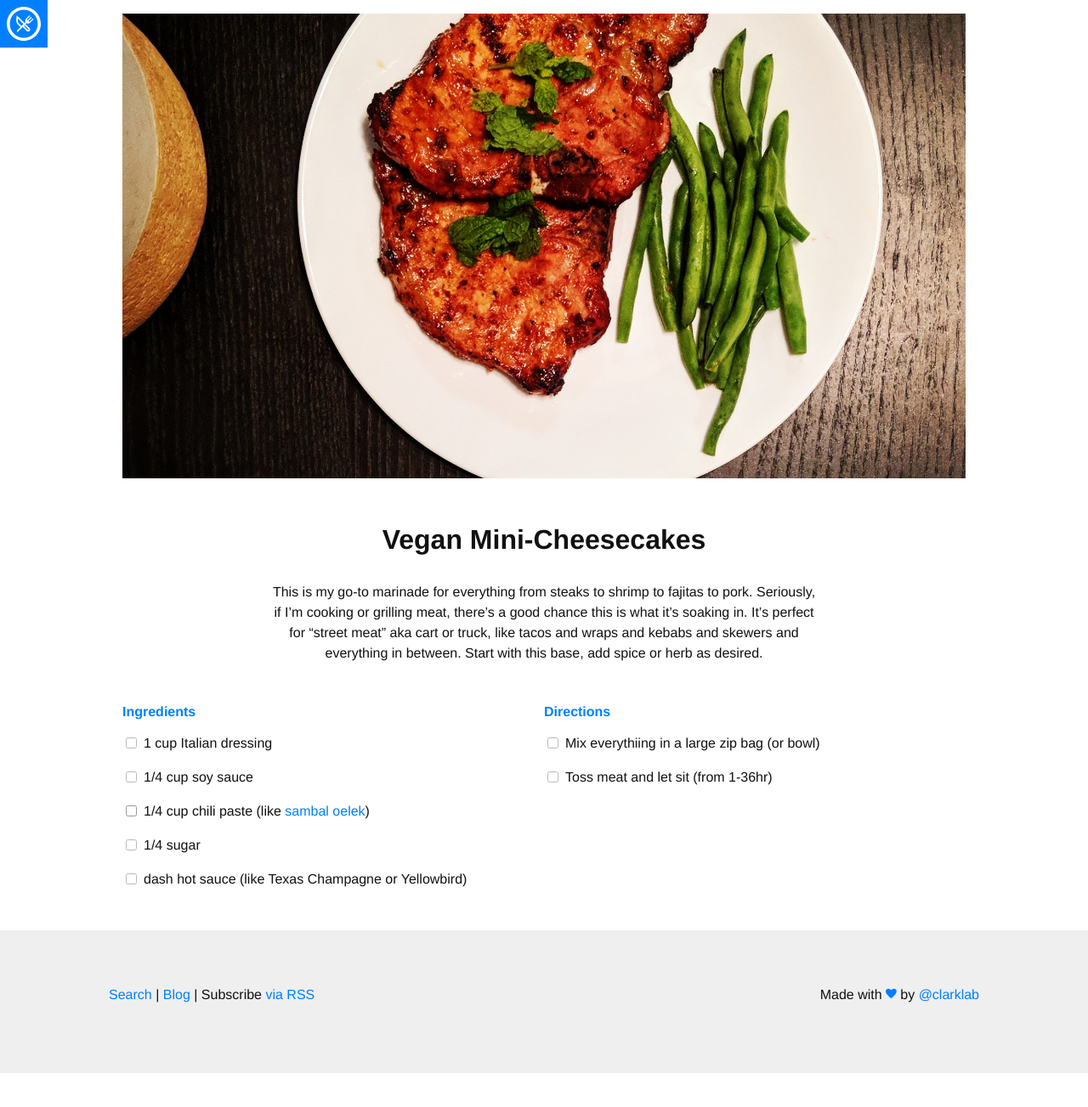
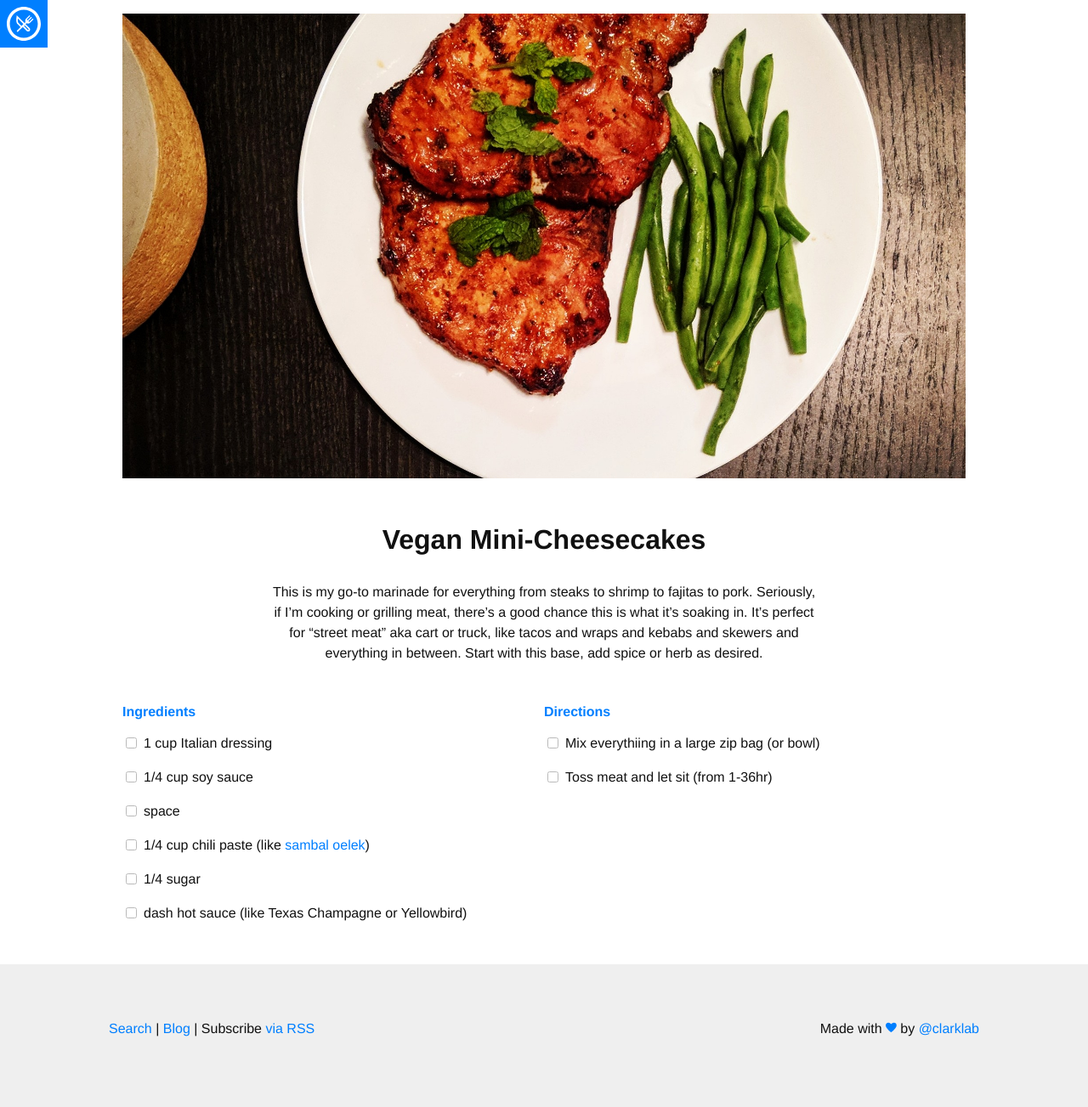
Before and after one commit to lynda365/lynda365.github.io, a Jekyll site: the page built from _recipes/vegan-mini-cheesecakes.md, in a window 1280 px wide. Shown: the whole page at 85% size. Built offline with Jekyll 4.4.1, drawn with Linux system fonts in a browser that asks for light colours; nearby versions of some CDN libraries; some web fonts are replaced; before the commit the page ends 1263 px from its top, so only the background shows below that.

Commit message:
Update vegan-mini-cheesecakes.md

```diff
--- a/_recipes/vegan-mini-cheesecakes.md
+++ b/_recipes/vegan-mini-cheesecakes.md
@@ -8,7 +8,7 @@ tags: vegan, dessert
 ingredients:
 - 1 cup Italian dressing
 - 1/4 cup soy sauce
--
+- space
 - 1/4 cup chili paste (like [sambal oelek](https://amzn.to/2NuqquF))
 - 1/4 sugar
 - dash hot sauce (like Texas Champagne or Yellowbird)
```
